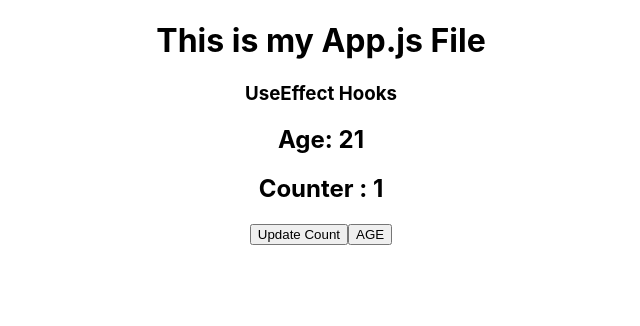
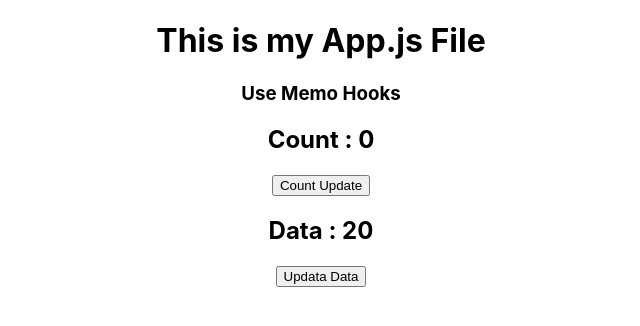
Before and after one commit to Farhan559/React_Project, a React (Create React App) app: page / in a window 1280 px wide. Shown: the top 326 px of the page, without its empty margins (319-959 px from the left). Built offline with nearby package versions, Linux system fonts and the light colour scheme.

Commit message:
feat : Add Component UseMemo

```diff
--- a/src/App.js
+++ b/src/App.js
@@ -1,8 +1,9 @@
 // import React,{useState} from 'react';
 import { useState } from 'react';
 import './App.css';
+import UseMemo from './components/UseMemo';
 // import PropsUseEffect from './PropsUseEffect';
-import UseEffectHook from './components/UseEffectHook';
+// import UseEffectHook from './components/UseEffectHook';
 // import ComponentClass from './components/ComponentClass';
 // import ComponentDidUpdate from './ComponentDidUpdate';
 // import FormCheck from './FormCheck';
@@ -44,9 +45,10 @@ function App() {
       {/* <FormCheck /> */}
       {/* <ComponentDidUpdate /> */}
       {/* <ComponentClass /> */}
-      <UseEffectHook />
+      {/* <UseEffectHook /> */}
       {/* <PropsUseEffect data={count}/> */}
       {/* <button onClick={()=>setCount(count+1)}>Click</button> */}
+      <UseMemo />
     </div>
   );
 }
--- /dev/null
+++ b/src/components/UseMemo.jsx
@@ -0,0 +1,21 @@
+import React, { useEffect, useMemo, useState } from 'react'
+
+const UseMemo = () => {
+    const[count,setCount] = useState(0);
+    const[data,setData] = useState(20);
+    console.log('redering')
+        const multiply = useMemo(function multi(){
+            return count * 2
+        },[count]);
+  return (
+    <div>
+        <h3>Use Memo Hooks</h3>
+        <h2>Count : {count}</h2>
+        <button onClick={()=>{setCount(count+1)}}>Count Update</button>
+        <h2>Data : {data}</h2>
+        <button onClick={()=>{setCount(data*10)}}>Updata Data</button>
+    </div>
+  )
+}
+
+export default UseMemo
```
